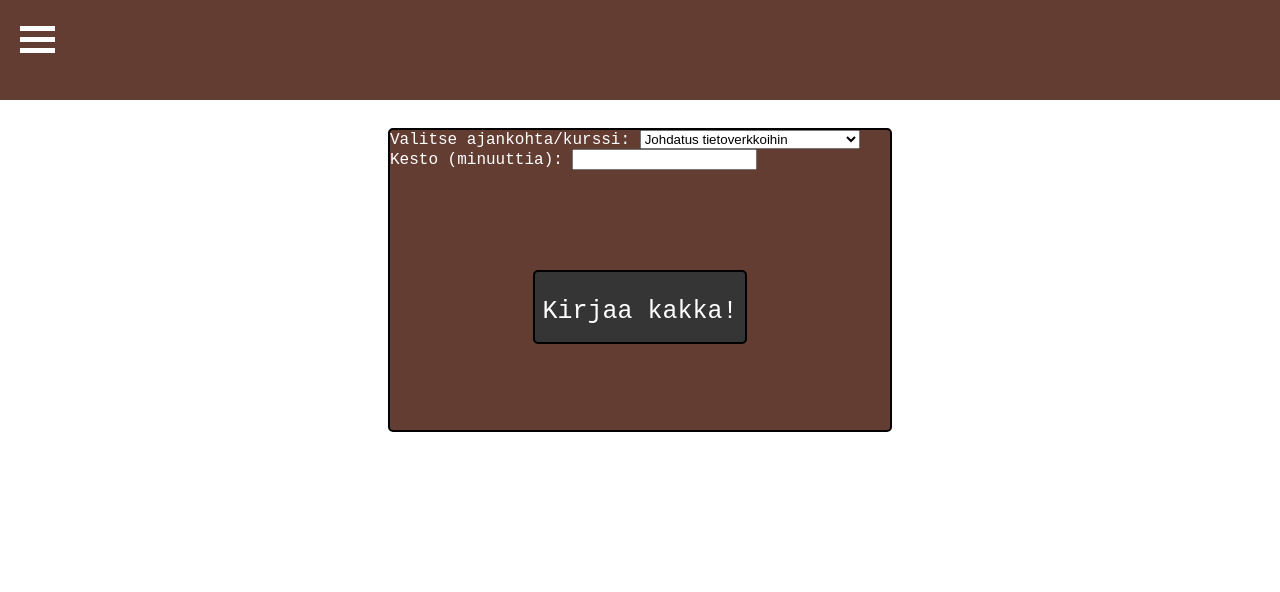
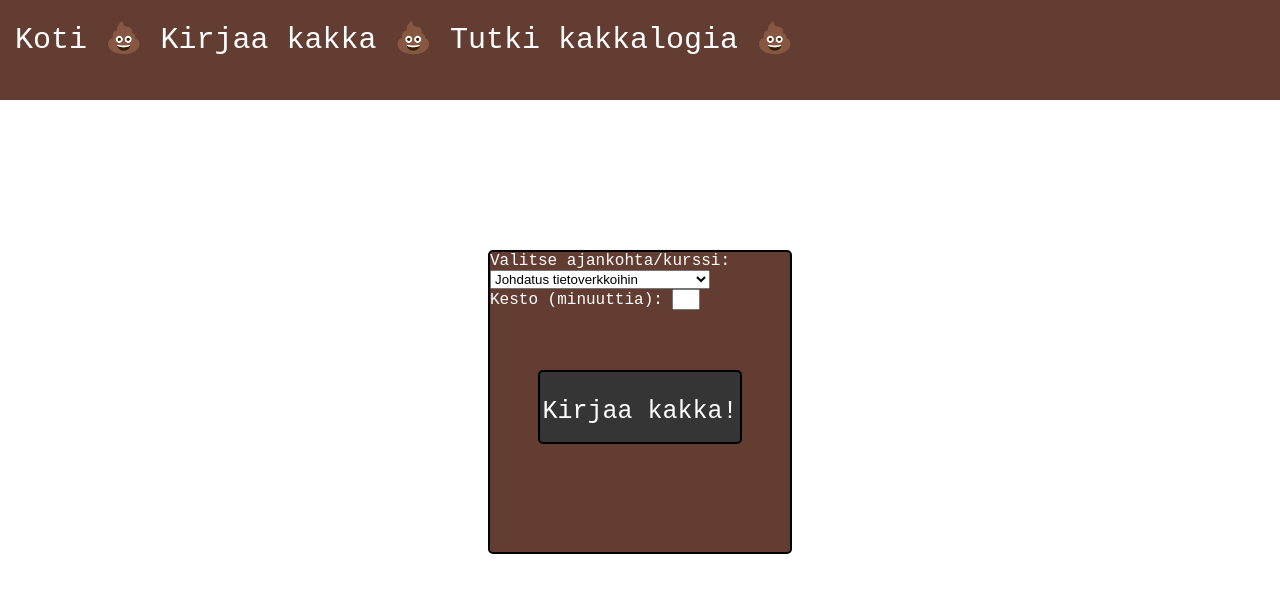
Before and after one commit to emilsto/poopTracker, a plain HTML site: page frontend/pages/logpoop.html in a window 1280 px wide. Both pictures are taken after a click on the element "Kirjaa kakka!". Drawn offline with Linux system fonts and the light colour scheme; no server answers.

Commit message:
updated backend links & visual upgrades for desktop

```diff
--- a/frontend/pages/logpoop.html
+++ b/frontend/pages/logpoop.html
@@ -11,6 +11,11 @@
   <body>
     <section id="mainContent">
       <div id="nav">
+        <div id="desktop-items">
+          <a class="inactive" href="../index.html">Koti &#128169;</a>
+          <a class="inactive" href="../pages/logpoop.html">Kirjaa kakka &#128169;</a>
+          <a class="active" href="../pages/pooplog.html">Tutki kakkalogia &#128169;</a>
+        </div>
         <div id="menuContainer" onclick="xBar(this), fadeOut()">
           <div class="bar1"></div>
           <div class="bar2"></div>
--- a/frontend/scripts/logpoop.js
+++ b/frontend/scripts/logpoop.js
@@ -29,7 +29,7 @@ const logPoop = async () => {
   let timeSpent = document.getElementById("length").value;
 
   let xhr = new XMLHttpRequest();
-  xhr.open("POST", "http://localhost:5000/poos", true);
+  xhr.open("POST", "http://109.235.71.191:5000/poos", true);
   xhr.setRequestHeader("Content-Type", "application/json");
   xhr.send(
     JSON.stringify({
--- a/frontend/scripts/poopget.js
+++ b/frontend/scripts/poopget.js
@@ -2,7 +2,7 @@ console.log("Hello");
 
 const getPoops = async () => {
   console.log("Fetching poops...");
-  const response = await fetch("http://localhost:5000/poos");
+  const response = await fetch("http://109.235.71.191:5000/poos");
   console.log(response);
 
   let data = await response.json();
@@ -15,7 +15,7 @@ const getPoops = async () => {
   //loop to fill the array with wanted data and formatting date to locale
   for (i = 0; i < data.length; i++) {
     let dateHolder = data[i].date;
-    dateHolder = new Date(dateHolder).toLocaleString().slice(0, 17);
+    dateHolder = new Date(dateHolder).toLocaleString([], {year: 'numeric', month: 'numeric', day: 'numeric', hour: '2-digit', minute: '2-digit'});
     let tempObj = {
       "KAKKA NRO#": i + 1,
       TUNTI: data[i].tunti,
--- a/frontend/scripts/scripts.js
+++ b/frontend/scripts/scripts.js
@@ -26,8 +26,9 @@ function fadeOut() {
 //load stats to main page from DB
 const getPoops = async () => {
   console.log("Fetching poops...");
-  const response = await fetch("http://localhost:5000/poos");
+  const response = await fetch("http://109.235.71.191:5000/poos");
   let data = await response.json();
+
 
   // get the stats from database to variables
   let totalTime = 0;
--- a/frontend/styles/logpoop.css
+++ b/frontend/styles/logpoop.css
@@ -22,6 +22,10 @@ a:active {
   width: 100%;
   height: 100px;
   background-color: rgb(99, 61, 49);
+}
+
+#desktop-items{
+  display: none;
 }
 
 #menuContainer {
@@ -130,9 +134,9 @@ a:active {
 }
 
 #secondaryContent {
+  margin-top: 250px;
   font-family: "Courier New", Courier, monospace;
   color: #fff;
-  margin-top: 10%;
   width: 100%;
 }
 
@@ -140,7 +144,8 @@ a:active {
   border: 2px solid black;
   margin: auto;
   border-radius: 5px;
-  width: 500px;
+  width: 70%;
+  max-width: 300px;
   height: 300px;
   background-color: rgb(99, 61, 49);
 }
@@ -149,12 +154,17 @@ a:active {
   margin-top: 20%;
   margin-left: auto;
   margin-right: auto;
-  width: 210px;
+  width: 70%;
+  max-width: 200px;
   height: 70px;
   background-color: rgb(53, 53, 53);
   border: 2px solid black;
   border-radius: 5px;
   cursor: pointer;
+}
+
+#length {
+  width: 20px;
 }
 
 #submit-txt {
@@ -167,3 +177,28 @@ a:active {
   font-size: 25px;
   color: rgb(89, 90, 89);
 }
+
+@media screen and (min-width: 1024px){
+  #nav {
+    top: 0;
+    z-index: 9999999;
+    position: fixed;
+    width: 100%;
+    height: 100px;
+    background-color: rgb(99, 61, 49);
+  }
+  #desktop-items{
+    padding-top: 20px;
+    padding-left: 15px;
+    display: block;
+    font-family: 'Courier New', Courier, monospace;
+    font-size: 30px;
+  }
+
+  #menuContainer {
+    padding: 20px;
+    position: absolute;
+    display: none;
+  }
+
+}
--- a/frontend/styles/pooplog.css
+++ b/frontend/styles/pooplog.css
@@ -22,6 +22,9 @@ a:active {
   width: 100%;
   height: 100px;
   background-color: rgb(99, 61, 49);
+}
+#desktop-items{
+  display: none;
 }
 
 #menuContainer {
@@ -131,14 +134,14 @@ a:active {
 }
 
 #secondaryContent {
-  margin-left: auto;
-  margin-right: auto;
-  margin-top: 250px;
-  width: 40%;
+  margin-top: 150px;
+  width: 100%;
 }
 
 #dataZone {
-  padding-left: 35px;
+  margin-left: auto;
+  margin-right: auto;
+    width: 50%;
 }
 
 table,
@@ -174,3 +177,29 @@ tr {
   text-align: center;
   font-family: "Courier New", Courier, monospace;
 }
+
+@media screen and (min-width: 1024px){
+  #nav {
+    top: 0;
+    z-index: 9999999;
+    position: fixed;
+    width: 100%;
+    height: 100px;
+    background-color: rgb(99, 61, 49);
+  }
+  #desktop-items{
+    padding-top: 20px;
+    padding-left: 15px;
+    display: block;
+    font-family: 'Courier New', Courier, monospace;
+    font-size: 30px;
+  }
+
+
+  #menuContainer {
+    padding: 20px;
+    position: absolute;
+    display: none;
+  }
+
+}
--- a/frontend/styles/styles.css
+++ b/frontend/styles/styles.css
@@ -21,6 +21,10 @@ a:active {
   width: 100%;
   height: 100px;
   background-color: rgb(99, 61, 49);
+}
+
+#desktop-items{
+  display: none;
 }
 
 #menuContainer {
@@ -132,3 +136,29 @@ a:active {
 #secondaryContent {
   margin-top: 250px;
 }
+
+@media screen and (min-width: 1024px){
+  #nav {
+    top: 0;
+    z-index: 9999999;
+    position: fixed;
+    width: 100%;
+    height: 100px;
+    background-color: rgb(99, 61, 49);
+  }
+  #desktop-items{
+    padding-top: 20px;
+    padding-left: 15px;
+    display: block;
+    font-family: 'Courier New', Courier, monospace;
+    font-size: 30px;
+  }
+
+
+  #menuContainer {
+    padding: 20px;
+    position: absolute;
+    display: none;
+  }
+
+}
```
Also changed, not shown: frontend/index.html (+5 -0 lines), frontend/pages/pooplog.html (+8 -0 lines).
